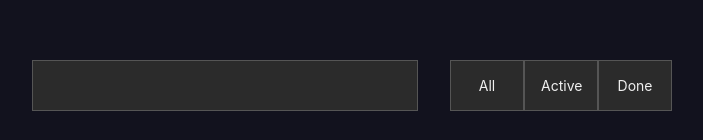
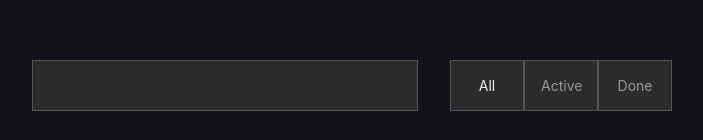
Before and after one commit to harryuan65/react-to-do-list, a React (Create React App) app in the folder clients/react_cra/: page / in a window 1280 px wide. Shown: the part 154-294 px from the top of the page, without its empty margins (288-991 px from the left). Built offline with nearby package versions, Linux system fonts and the light colour scheme.

Commit message:
feat: allow filter

```diff
--- a/clients/react_cra/src/App.module.css
+++ b/clients/react_cra/src/App.module.css
@@ -65,3 +65,11 @@
 .additionBar button {
   width: 80px;
 }
+
+.filterStatus {
+  color: var(--app-blured-color);
+}
+
+.filterStatus.active {
+  color: var(--app-focused-color);
+}
--- a/clients/react_cra/src/App.tsx
+++ b/clients/react_cra/src/App.tsx
@@ -7,6 +7,7 @@ import { ToDoItemState, ToDoItemStatus } from './types';
 function App () {
   const [newTitle, setNewTitle] = useState<string>('');
   const [items, setItems] = useState<ToDoItemState[]>(ToDoItems);
+  const [filterStatus, setFilterStatus] = useState<ToDoItemStatus| null>(null);
 
   const addTodo = () => {
     setItems([
@@ -56,18 +57,25 @@ function App () {
   const handleDelete = (id: number) => {
     setItems(items.filter((item) => item.id !== id));
   };
+
+  const handleSetFilter = (status: ToDoItemStatus | null) => {
+    setFilterStatus(status);
+  };
+
+  const displayItems = filterStatus ? items.filter(item => item.status === filterStatus) : items;
+
   return (
     <div className={classes.Container}>
       <div className={classes.filterBar}>
         <input type="text" className={classes.Search} />
         <div className={classes.statuses}>
-          <span className={classes.All}>All</span>
-          <span className={classes.Active}>Active</span>
-          <span className={classes.Done}>Done</span>
+          <span onClick={() => handleSetFilter(null)} className={[filterStatus === null && classes.active, classes.filterStatus].join(' ')}>All</span>
+          <span onClick={() => handleSetFilter(ToDoItemStatus.ACTIVE)} className={[filterStatus === ToDoItemStatus.ACTIVE && classes.active, classes.filterStatus].join(' ')}>Active</span>
+          <span onClick={() => handleSetFilter(ToDoItemStatus.DONE)} className={[filterStatus === ToDoItemStatus.DONE && classes.active, classes.filterStatus].join(' ')}>Done</span>
         </div>
       </div>
       <div className={classes.Items}>
-        {items.map((item) => (
+        {displayItems.map((item) => (
           <ToDoItem
             key={item.id}
             toggleEdit={toggleEdit}
--- a/clients/react_cra/src/types.ts
+++ b/clients/react_cra/src/types.ts
@@ -1,5 +1,5 @@
 enum ToDoItemStatus {
-  ACTIVE, DONE
+  ACTIVE=1, DONE
 }
 
 // For server
```
